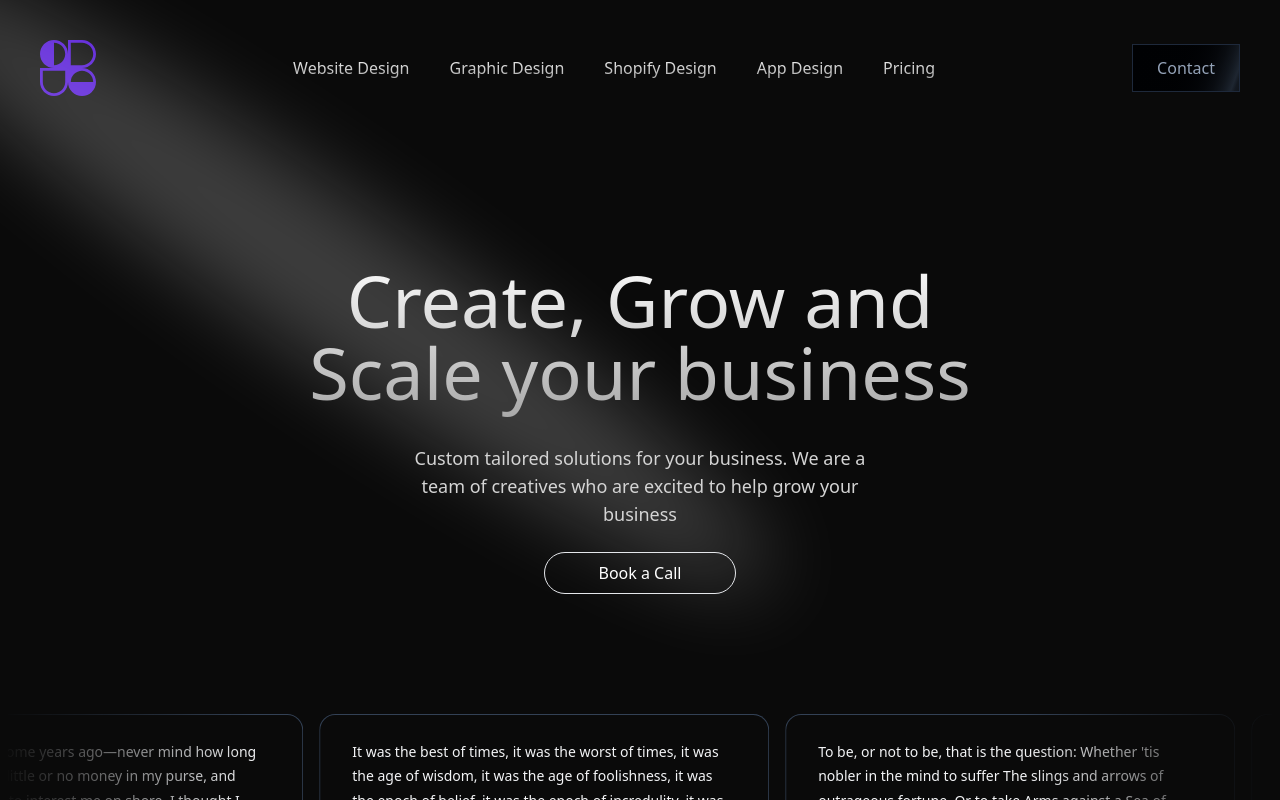
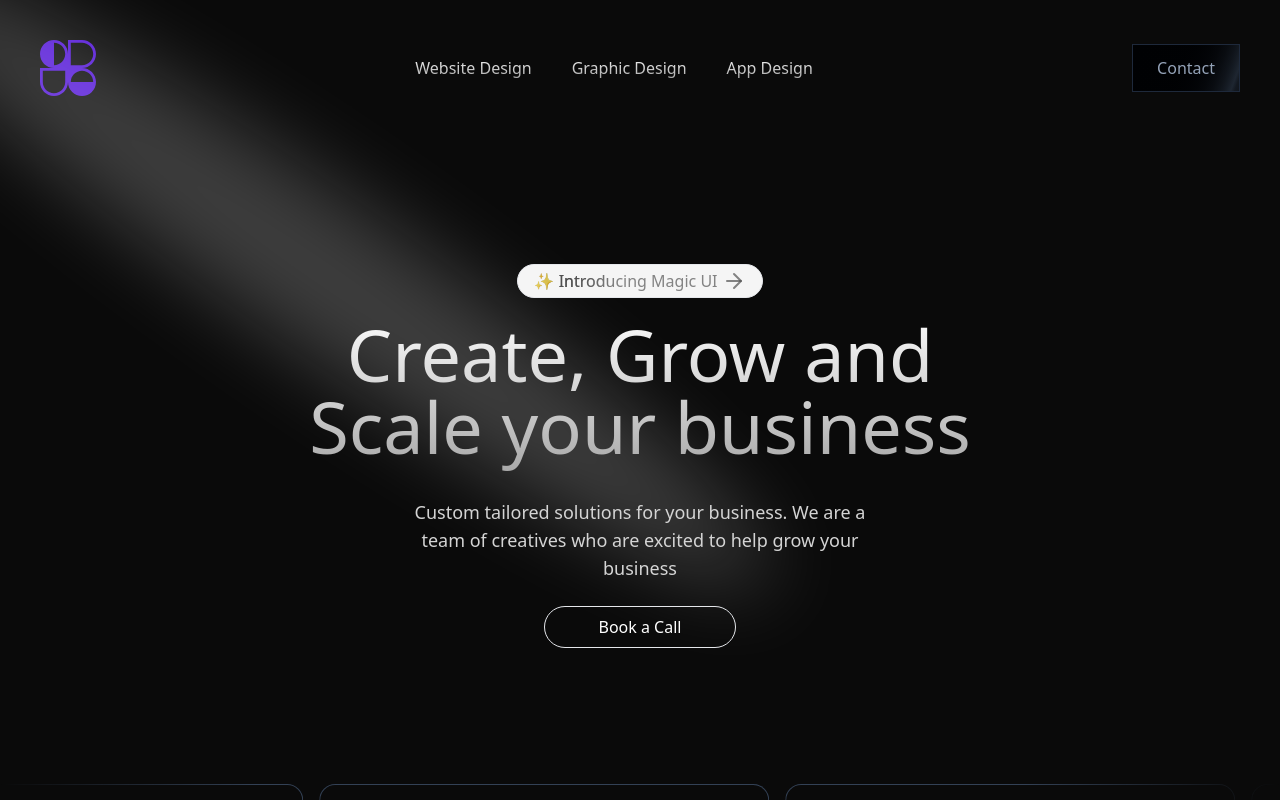
Before and after one commit to CyrusL06/KalekarTsMine, a React (Vite) app: page / in a window 1280 px wide. Built offline with nearby package versions, Linux system fonts and the light colour scheme.

Commit message:
Fixed ShinyText (But on server phone its White?? its supposed to be black & [WARNING] Expected identifier but found 500 [css-syntax-error] shows up when I (npm run build)

```diff
--- a/package.json
+++ b/package.json
@@ -2,7 +2,7 @@
   "name": "kalekaradvance",
   "private": true,
   "version": "0.0.0",
-  "type": ".cjs",
+  "type": ".commonjs",
   "scripts": {
     "dev": "vite",
     "build": "tsc -b && vite build",
--- a/src/App.tsx
+++ b/src/App.tsx
@@ -5,7 +5,8 @@
 import Navbar from "./components/navbar"
 import { Spotlight } from "./components/ui/Spotlight"
 import {InfiniteMovingCardsDemo} from "./components/InfiniteMovingCardsDemo"
-// import AnimatedShinyTextDemo from "./components/ui/AnimatedShinyText"
+import { AnimatedShinyTextDemo } from "./components/AnimatedShinyTextDemo"
+
 
 
 function App() {
@@ -22,14 +23,21 @@ function App() {
       className="md:flex md:left-80"
       fill="white"
       />
+        {/* Main Container */}
         <div className=" p-4 mx-auto relative z-10 w-full pt-10 md:pt-32 px-2 ">
+
+          {/* Shiny Text */}
+          <div className="pb-5">
+          <AnimatedShinyTextDemo />
+          </div>
+
+          {/* Header Design */}
           <div className=" text-4xl pb-5 md:text-7xl px-6 text-center
           bg-clip-text text-transparent
           bg-gradient-to-b from-neutral-50 to-neutral-400 bg-opacity-50">
             Create, Grow and <br/> Scale your business
           </div>
 
-            {/* <AnimatedShinyTextDemo/> */}
 
             <p className="mt-4 text-lg font-normal text-neutral-300 max-w-lg text-center mx-auto px-4" >
                 Custom tailored solutions for your business.
@@ -44,13 +52,12 @@ function App() {
               Book a Call
             </a>
 
-            <div className="w-full pt-20 ">
+        </div>
+
+        <div className="w-full pt-20 ">
               {/* Cards */}
               <InfiniteMovingCardsDemo />
             </div>
-
-
-        </div>
       </div>
   )
 }
--- a/src/components/AnimatedShinyTextDemo.tsx
+++ b/src/components/AnimatedShinyTextDemo.tsx
@@ -4,17 +4,14 @@ import AnimatedShinyText from "../components/ui/AnimatedShinyText";
 
 export function AnimatedShinyTextDemo() {
   return (
-    <div className="z-10 flex min-h-64 items-center justify-center">
-      <div
-        className={cn(
-          "group rounded-full border border-black/5 bg-neutral-100 text-base text-white transition-all ease-in hover:cursor-pointer hover:bg-neutral-200 dark:border-white/5 dark:bg-neutral-900 dark:hover:bg-neutral-800"
-        )}
-      >
-        {/* Pass the children prop with content */}
-        <AnimatedShinyText className="inline-flex items-center justify-center px-4 py-1 transition ease-out hover:text-neutral-600 hover:duration-300 hover:dark:text-neutral-400">
-          {/* This is the children prop, containing the content */}
-          <span>✨ Introducing Magic UI</span>
-          <ArrowRight className="ml-1 size-3 transition-transform duration-300 ease-in-out group-hover:translate-x-0.5" />
+    <div className="z-10 flex items-center justify-center p-0 sm:w-full md:w-auto">
+      <div className={cn(
+        "group rounded-full border bg-neutral-100 text-base text-white hover:cursor-pointer hover:bg-neutral-200 dark:bg-neutral-900 dark:hover:bg-neutral-800",
+        "p-0" // Remove default padding
+      )}>
+        <AnimatedShinyText className="inline-flex items-center justify-center px-4 py-1 hover:text-neutral-600 hover:dark:text-neutral-400">
+          <span className="m-0 p-0">✨ Introducing Magic UI</span>
+          <ArrowRight className="ml-1 transition-transform duration-300 ease-in-out group-hover:translate-x-0.5" />
         </AnimatedShinyText>
       </div>
     </div>
--- a/src/components/navbar.tsx
+++ b/src/components/navbar.tsx
@@ -38,9 +38,9 @@ const Navbar = () => {
           {/* Navbar Names */}
           <div className="hover:text-gray-50">Website Design</div>
           <div className="hover:text-gray-50">Graphic Design</div>
-          <div className="hover:text-gray-50">Shopify Design</div>
+          {/* <div className="hover:text-gray-50">Shopify Design</div> */}
           <div className="hover:text-gray-50">App Design</div>
-          <div className="hover:text-gray-50">Pricing</div>
+          {/* <div className="hover:text-gray-50">Pricing</div> */}
         </div>
 
         {/* Menu on Mobile */}
--- a/src/index.css
+++ b/src/index.css
@@ -5,6 +5,29 @@
 @tailwind base;
 @tailwind components;
 @tailwind utilities;
+
+:root {
+  /* --primary-100: #e0f2fe;
+  --primary-200: #bae6fd;
+  --primary-300: #7dd3fc;
+  --primary-400: #38bdf8;
+  --primary-500: #0ea5e9; */
+
+   --primary-50: #fff1f2;
+   --primary-100: #ffe4e6;
+   --primary-200: #d9f99d;
+   --primary-300: #bef264;
+   --primary-400: #a3e635;
+   --primary-500: #84cc16;
+   --primary-600: #e11d48;
+   --primary-700: #be123c;
+   --primary-800: #9f1239;
+   --primary-900: #881337;
+   --primary-950: #4c0519;
+    /* ... other colors ... */
+  }
+
+
 
 @layer base {
   @font-family {
--- a/tailwind.config.js
+++ b/tailwind.config.js
@@ -10,6 +10,22 @@ export default {
         Poppins: ["Poppins", "sans-serif"],
       },
       colors: {
+
+
+        primary: {
+          '50': '#fff1f2',
+          '100': '#ffe4e6',
+          '200': '#fecdd3',
+          '300': '#fda4af',
+          '400': '#fb7185',
+          '500': '#f43f5e',
+          '600': '#e11d48',
+          '700': '#be123c',
+          '800': '#9f1239',
+          '900': '#881337',
+          '950': '#4c0519',
+        },
+
         border: "hsl(var(--border))",
         input: "hsl(var(--input))",
         ring: "hsl(var(--ring))",
```
